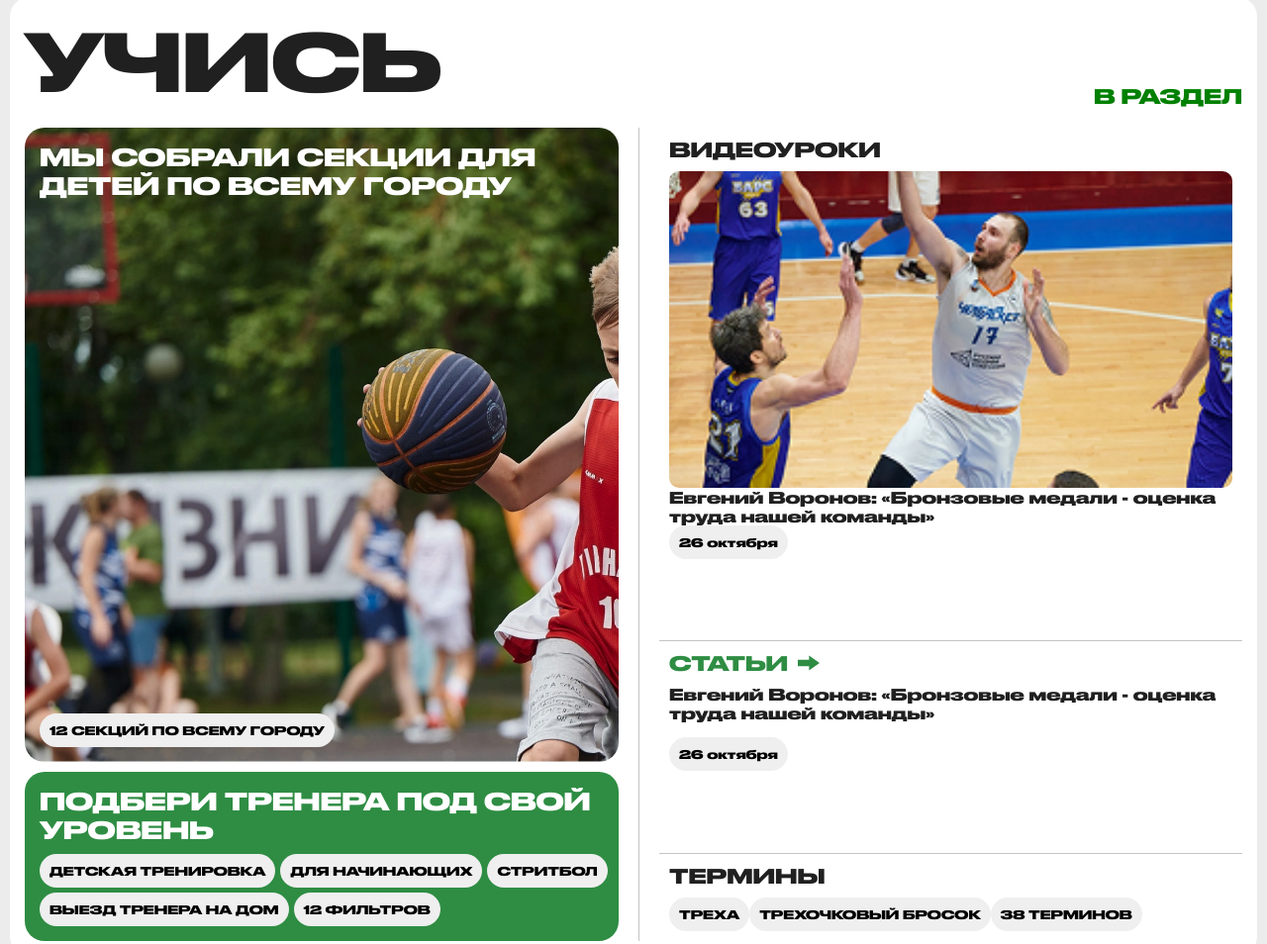
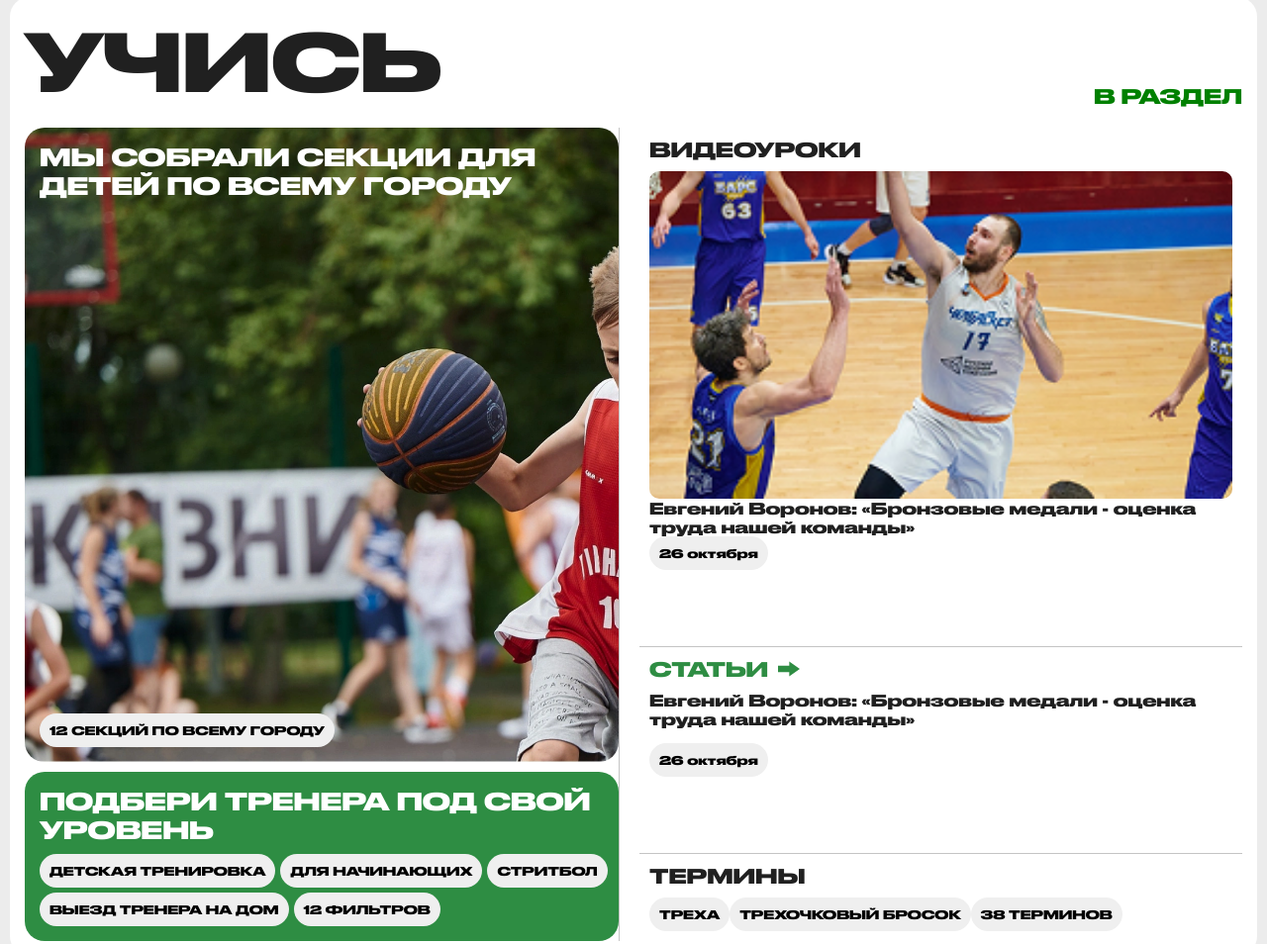
Before and after one commit to molodogvardeec/xPage, a website built with Vite: page index.html in a window 1280 px wide. Shown: the part 1600-2554 px from the top of the page at 99% size. Built offline with nearby package versions, Linux system fonts and the light colour scheme; files whose address does not match are found by name.

Commit message:
removed padding

```diff
--- a/style/style.scss
+++ b/style/style.scss
@@ -510,7 +510,7 @@ body {
       &__cards {
         gap: 10px;
         border-right: 1px solid #c4c4c4;
-        padding-right: 20px;
+        // padding-right: 20px;
         display: flex;
         flex-direction: column;
         @media screen and (max-width: 1440px) {
```
